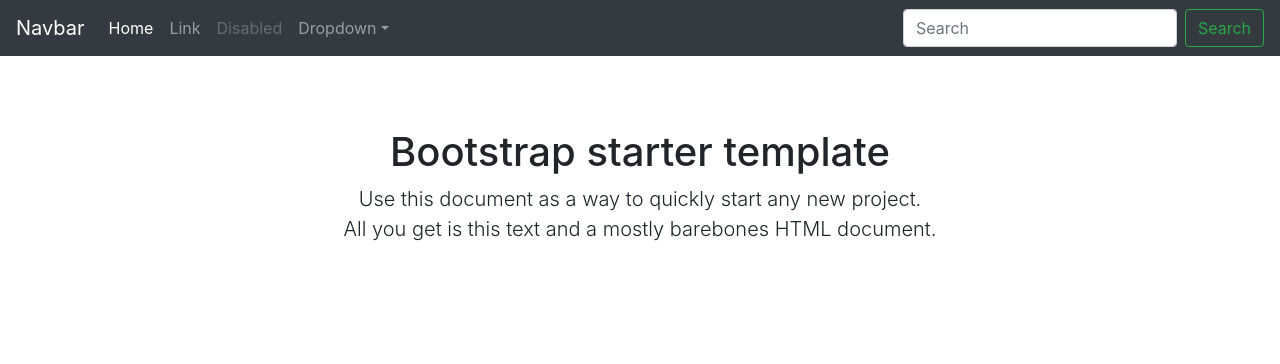
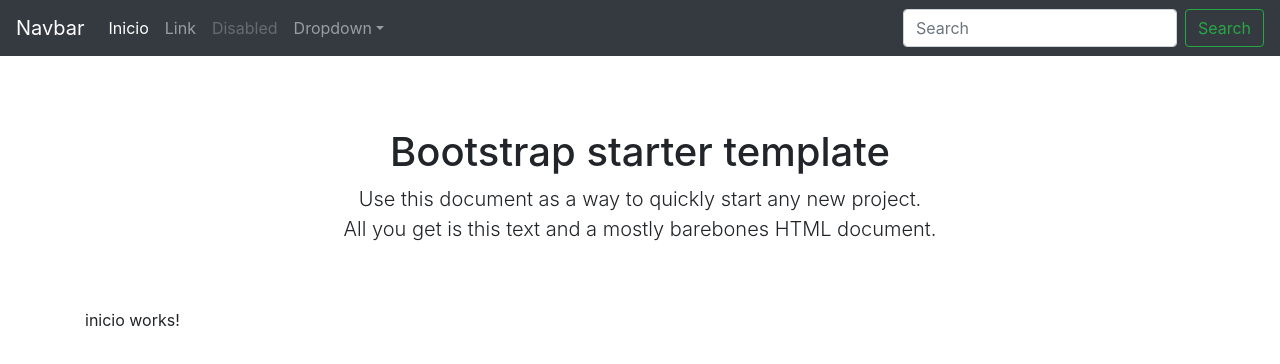
Before and after one commit to jmcobos/front-template, an Angular app: page /inicio in a window 1280 px wide. Shown: the top 364 px of the page. Built offline with nearby package versions, Linux system fonts and the light colour scheme.

Commit message:
Añadido el componente de inicio

```diff
--- a/src/app/app.component.html
+++ b/src/app/app.component.html
@@ -4,4 +4,5 @@
         <h1>Bootstrap starter template</h1>
         <p class="lead">Use this document as a way to quickly start any new project.<br> All you get is this text and a mostly barebones HTML document.</p>
     </div>
+    <router-outlet></router-outlet>
 </div>
--- a/src/app/app.module.ts
+++ b/src/app/app.module.ts
@@ -1,18 +1,28 @@
 import { BrowserModule } from '@angular/platform-browser';
 import { NgModule } from '@angular/core';
 
+import { RouterModule, Routes } from '@angular/router';
 
 import { AppComponent } from './app.component';
 import { NavbarComponent } from './navbar/navbar.component';
+import { InicioComponent } from './inicio/inicio.component';
 
+const appRoutes: Routes = [
+  { path: 'inicio', component: InicioComponent }
+]
 
 @NgModule({
   declarations: [
     AppComponent,
-    NavbarComponent
+    NavbarComponent,
+    InicioComponent
   ],
   imports: [
-    BrowserModule
+    BrowserModule,
+    RouterModule.forRoot(
+      appRoutes,
+      { enableTracing: true }
+    )
   ],
   providers: [],
   bootstrap: [AppComponent]
--- /dev/null
+++ b/src/app/inicio/inicio.component.html
@@ -0,0 +1,3 @@
+<p>
+  inicio works!
+</p>
--- /dev/null
+++ b/src/app/inicio/inicio.component.ts
@@ -0,0 +1,15 @@
+import { Component, OnInit } from '@angular/core';
+
+@Component({
+  selector: 'app-inicio',
+  templateUrl: './inicio.component.html',
+  styleUrls: ['./inicio.component.css']
+})
+export class InicioComponent implements OnInit {
+
+  constructor() { }
+
+  ngOnInit() {
+  }
+
+}
--- a/src/app/navbar/navbar.component.html
+++ b/src/app/navbar/navbar.component.html
@@ -6,7 +6,7 @@
   <div class="collapse navbar-collapse" id="navbarsExampleDefault">
     <ul class="navbar-nav mr-auto">
       <li class="nav-item active">
-        <a class="nav-link" href="#">Home <span class="sr-only">(current)</span></a>
+        <a class="nav-link" routerLink="/inicio" routerLinkActive="active">Inicio</a>
       </li>
       <li class="nav-item">
         <a class="nav-link" href="#">Link</a>
```
Also changed, not shown: src/app/inicio/inicio.component.css (added), 1 other file (tests, documents, lock files or other folders).
